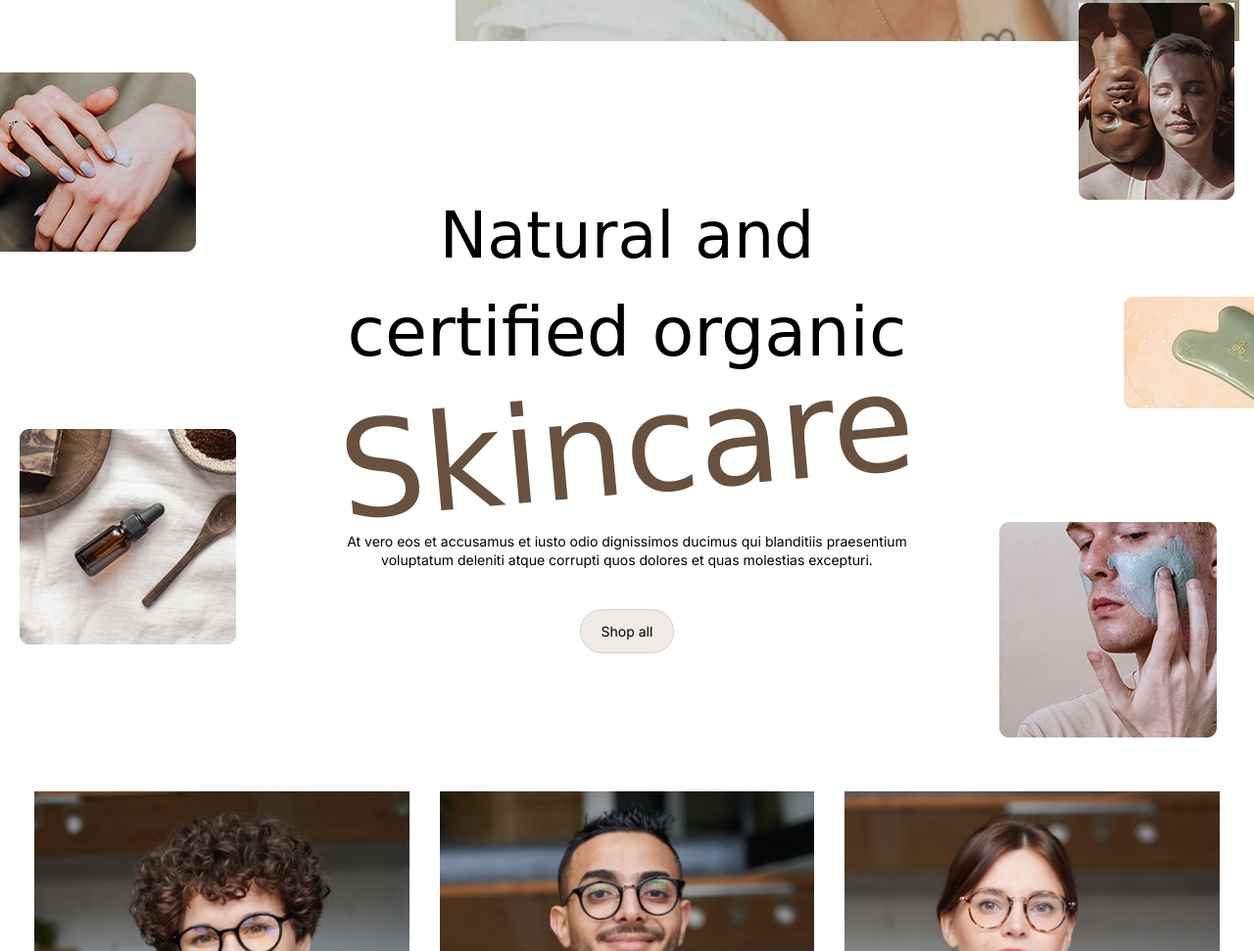
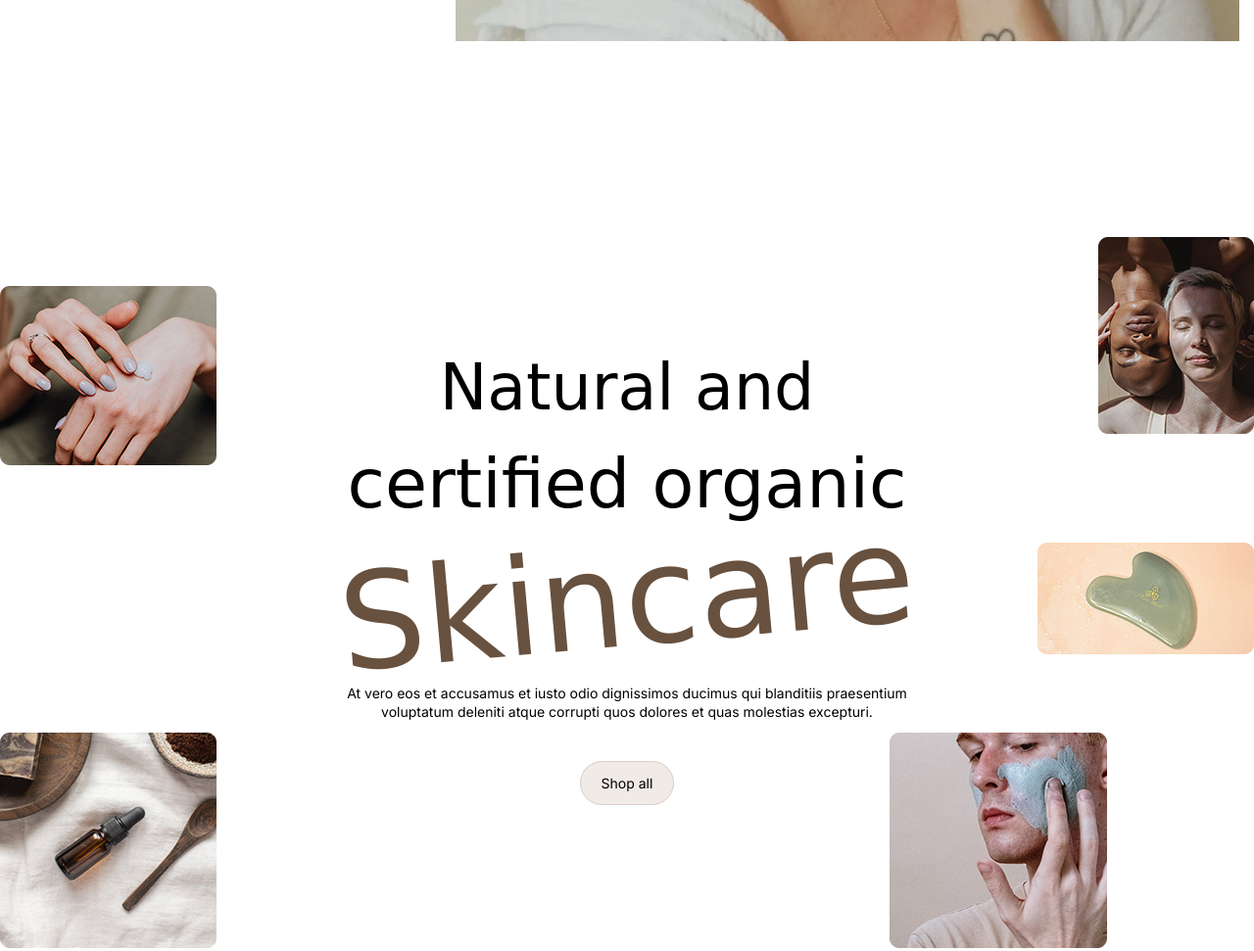
Before and after one commit to Valeriameuf/lessons, a plain HTML site: page lesson_12/index.html in a window 1280 px wide. Shown: the part 1061-2032 px from the top of the page at 98% size. Drawn offline with nearby package versions, Linux system fonts and the light colour scheme; files whose address does not match are found by name; a web font is replaced by a local one.

Commit message:
Update style.css

```diff
--- a/lesson_12/css/style.css
+++ b/lesson_12/css/style.css
@@ -25,16 +25,9 @@ body {
   padding: 0 0.9375rem;
   margin: 0 auto;
 }
-.cards__title--hidden {
-  position: absolute;
-  left: -10000px;
-  top: auto;
-  width: 1px;
-  height: 1px;
-  overflow: hidden;
-}
 img {
   vertical-align: top;
+  max-width: 100%;
 }
 
 [class*="__ident"] {
@@ -142,20 +135,20 @@ img {
   max-width: 100%;
 }
 /* Skin */
-.skin__padd {
-  padding: 155px 157px;
-}
 .skin__container {
   position: relative;
+  padding: 155px 15px;
+  max-width: 1340px;
+  margin: 0 auto;
 }
 
-.images-left__top img {
+.images-left__top {
   position: absolute;
-  bottom: 401px;
-  left: -41px;
+  top: 100px;
+  left: 0;
   /* max-width: 100%; */
 }
-.images-left__bottom img {
+.images-left__bottom {
   position: absolute;
   bottom: 0;
   left: 0;
@@ -206,22 +199,22 @@ img {
   color: #000;
 }
 
-.images-right__top img {
+.images-right__top {
   position: absolute;
-  bottom: 454px;
+  top: 50px;
   right: 0;
   /* max-width: 100%; */
 }
-.images-right__middle img {
+.images-right__middle {
   position: absolute;
-  bottom: 241px;
-  right: -108px;
+  bottom: 300px;
+  right: 0;
   /* max-width: 100%; */
 }
-.images-right__bottom img {
+.images-right__bottom {
   position: absolute;
-  bottom: -95px;
-  right: 18px;
+  bottom: 0;
+  right: 150px;
   /* max-width: 100%; */
 }
 /* Cards */
```
